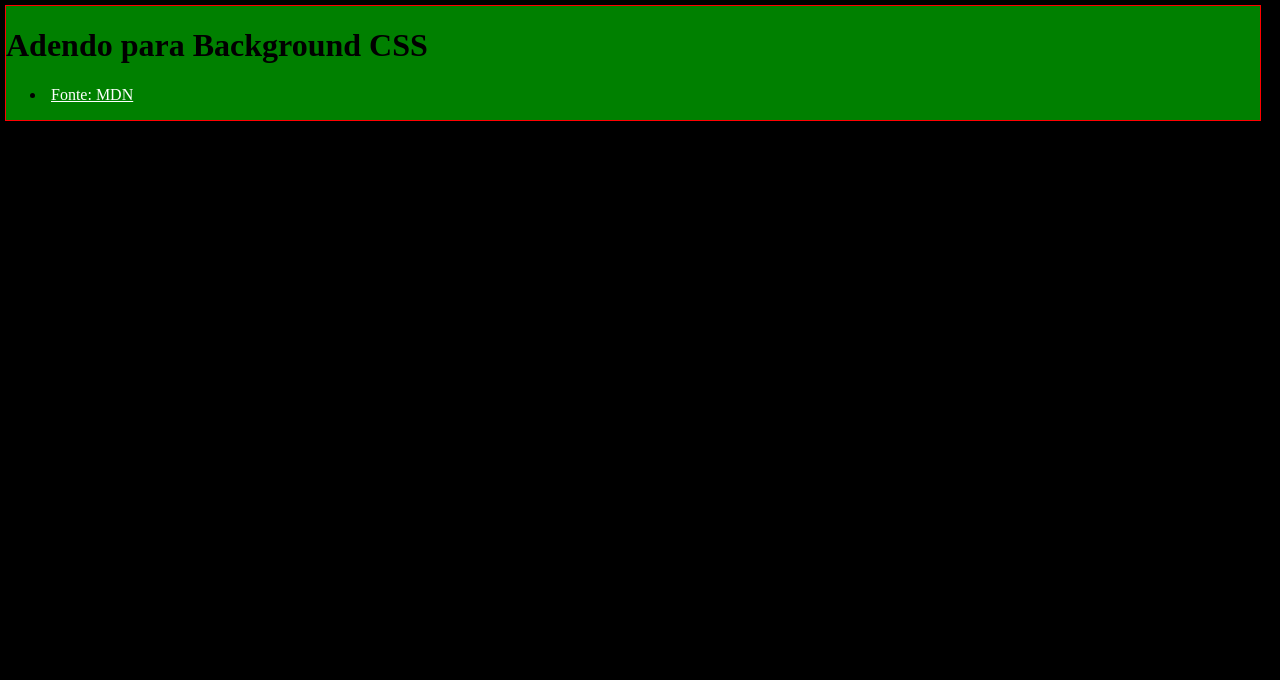
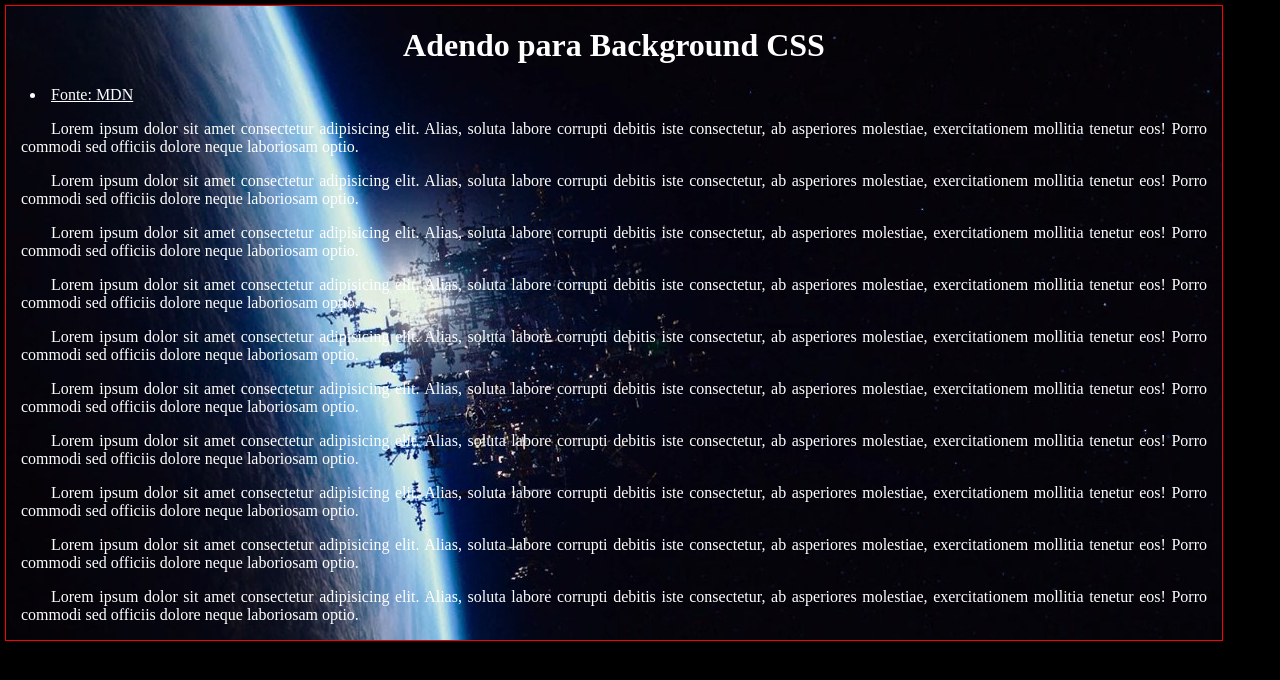
Before and after one commit to marcosyoggy/adendo-css-background, a plain HTML site: page index.html in a window 1280 px wide. Drawn offline with Linux system fonts and the light colour scheme.

Commit message:
up-1907-0206

```diff
--- a/index.html
+++ b/index.html
@@ -1,5 +1,6 @@
 <!DOCTYPE html>
 <html lang="pt-br">
+
 <head>
     <meta charset="UTF-8">
     <meta http-equiv="X-UA-Compatible" content="IE=edge">
@@ -7,11 +8,26 @@
     <link rel="stylesheet" href="style.css">
     <title>CSS_BACKGROUND</title>
 </head>
+
 <body>
     <h1>Adendo para Background CSS</h1>
     <ul>
         <li><a href="https://developer.mozilla.org/en-US/docs/Web/CSS/background" target="_blank">Fonte: MDN</a></li>
     </ul>
 
+    <p>Lorem ipsum dolor sit amet consectetur adipisicing elit. Alias, soluta labore corrupti debitis iste consectetur, ab asperiores molestiae, exercitationem mollitia tenetur eos! Porro commodi sed officiis dolore neque laboriosam optio.</p>
+    <p>Lorem ipsum dolor sit amet consectetur adipisicing elit. Alias, soluta labore corrupti debitis iste consectetur, ab asperiores molestiae, exercitationem mollitia tenetur eos! Porro commodi sed officiis dolore neque laboriosam optio.</p>
+    <p>Lorem ipsum dolor sit amet consectetur adipisicing elit. Alias, soluta labore corrupti debitis iste consectetur, ab asperiores molestiae, exercitationem mollitia tenetur eos! Porro commodi sed officiis dolore neque laboriosam optio.</p>
+    <p>Lorem ipsum dolor sit amet consectetur adipisicing elit. Alias, soluta labore corrupti debitis iste consectetur, ab asperiores molestiae, exercitationem mollitia tenetur eos! Porro commodi sed officiis dolore neque laboriosam optio.</p>
+    <p>Lorem ipsum dolor sit amet consectetur adipisicing elit. Alias, soluta labore corrupti debitis iste consectetur, ab asperiores molestiae, exercitationem mollitia tenetur eos! Porro commodi sed officiis dolore neque laboriosam optio.</p>
+    <p>Lorem ipsum dolor sit amet consectetur adipisicing elit. Alias, soluta labore corrupti debitis iste consectetur, ab asperiores molestiae, exercitationem mollitia tenetur eos! Porro commodi sed officiis dolore neque laboriosam optio.</p>
+    <p>Lorem ipsum dolor sit amet consectetur adipisicing elit. Alias, soluta labore corrupti debitis iste consectetur, ab asperiores molestiae, exercitationem mollitia tenetur eos! Porro commodi sed officiis dolore neque laboriosam optio.</p>
+    <p>Lorem ipsum dolor sit amet consectetur adipisicing elit. Alias, soluta labore corrupti debitis iste consectetur, ab asperiores molestiae, exercitationem mollitia tenetur eos! Porro commodi sed officiis dolore neque laboriosam optio.</p>
+    <p>Lorem ipsum dolor sit amet consectetur adipisicing elit. Alias, soluta labore corrupti debitis iste consectetur, ab asperiores molestiae, exercitationem mollitia tenetur eos! Porro commodi sed officiis dolore neque laboriosam optio.</p>
+    <p>Lorem ipsum dolor sit amet consectetur adipisicing elit. Alias, soluta labore corrupti debitis iste consectetur, ab asperiores molestiae, exercitationem mollitia tenetur eos! Porro commodi sed officiis dolore neque laboriosam optio.</p>
+
+<!-- <img src="imagens-filmes/Valerian.e.a.Cidade.dos.Mil.planetas-002_2-cote.jpg" alt=""> -->
+
 </body>
+
 </html>
--- a/style.css
+++ b/style.css
@@ -4,14 +4,29 @@ html {
 }
 
 body {
+    color: white;
     background-color: green;
     border: 1px solid red;
-    width: 98vw;
+    width: 95vw;
     margin: 5px;
 
+    background-image: url("imagens-filmes/Valerian.e.a.Cidade.dos.Mil.planetas-002_2-cote.jpg");
+    background-attachment: fixed;
 }
 
-a {
+h1 {
+    padding: auto;
+    text-align: center;
+}
+
+li> a {
     color: white;
     margin-left: 5px;
 }
+
+p {
+    color: white;
+    text-align: justify;
+    text-indent: 30px;
+    padding: 0px 15px;
+    /* border: 2px solid black; */
```
Also changed, not shown: imagens-filmes/Valerian.e.a.Cidade.dos.Mil.planetas-001.jpg (added), imagens-filmes/Valerian.e.a.Cidade.dos.Mil.planetas-002.jpg (added), imagens-filmes/Valerian.e.a.Cidade.dos.Mil.planetas-002_2-cote.jpg (added), imagens-filmes/Valerian.e.a.Cidade.dos.Mil.planetas-003.jpg (added).
